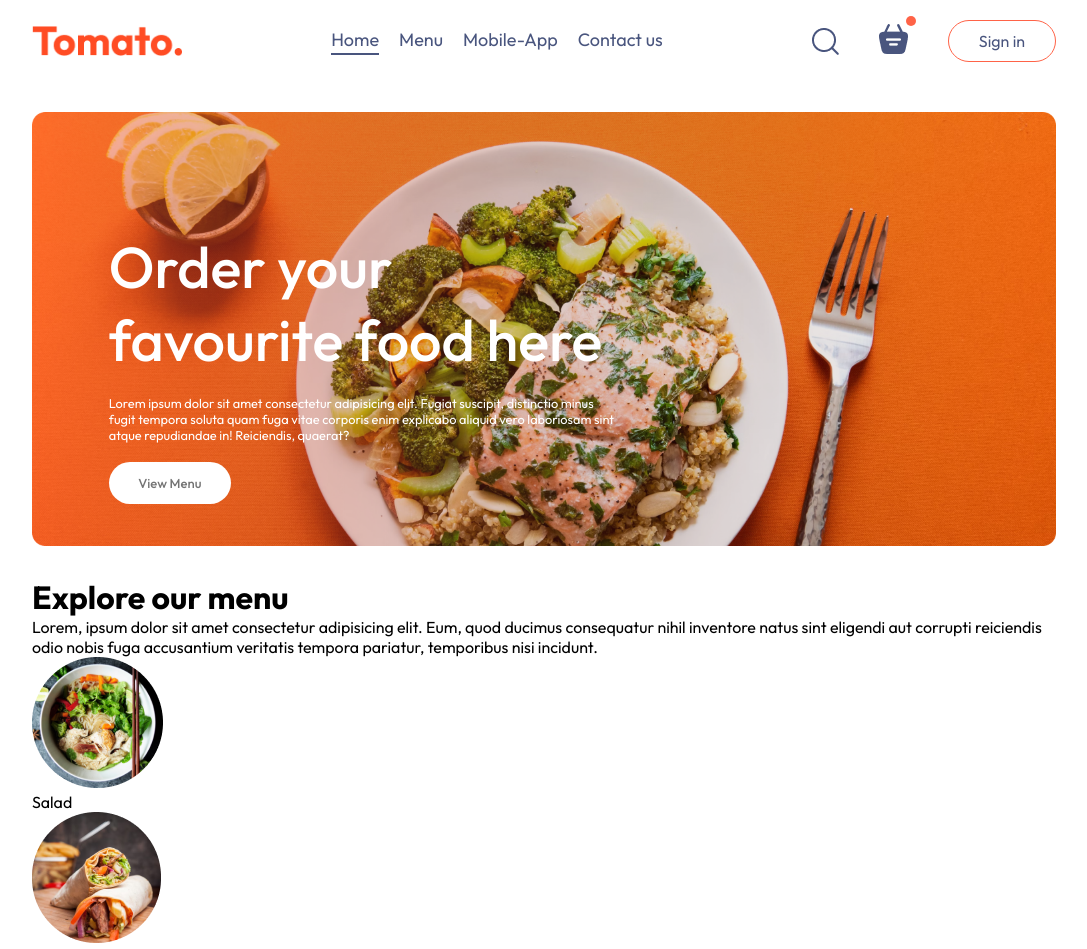
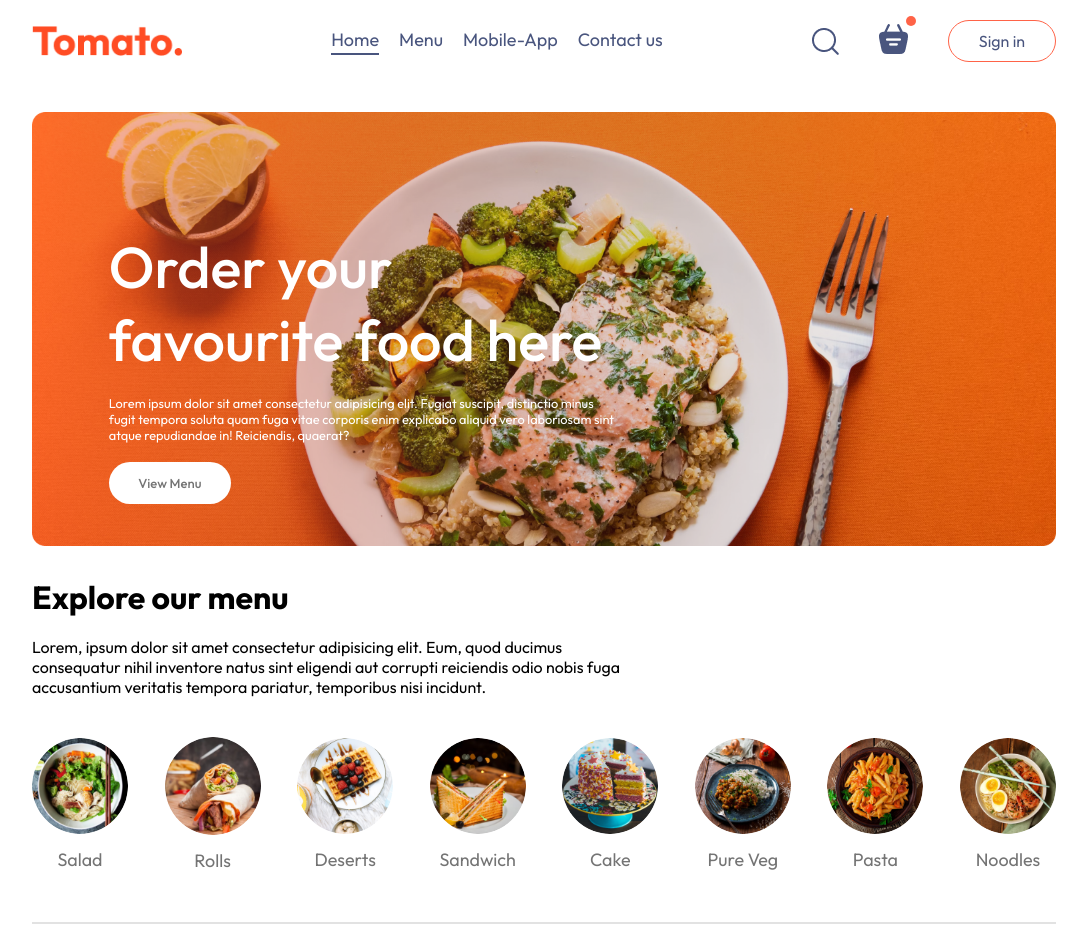
Before and after one commit to Nishara-Sewminie/Food-Order-System, a React (Vite) app in the folder frontend/: page / in a window 1280 px wide. Shown: the top 949 px of the page, without its empty margins (96-1183 px from the left). Built offline with nearby package versions, Linux system fonts and the light colour scheme; a web font is replaced by a local one.

Commit message:
Ëxplore-menu styles were added

```diff
--- a/frontend/src/components/ExploreMenu/ExploreMenu.css
+++ b/frontend/src/components/ExploreMenu/ExploreMenu.css
@@ -0,0 +1,40 @@
+.explore-menu{
+    display: flex;
+    flex-direction: column;
+    gap: 20px;
+}
+.explore-menu-text{
+    max-width: 60%;
+    columns: #808080;
+}
+.explore-menu-list{
+    display: flex;
+    justify-content: space-between;
+    align-items: center;
+    gap: 30px;
+    text-align: center;
+    margin: 20px 0px;
+    overflow-x: scroll;
+}
+.explore-menu-list::-webkit-scrollbar{
+    display: none;
+}
+.explore-menu-list-item img{
+    width: 7.5vw;
+    min-width: 80px;
+    cursor: pointer;
+    border-radius: 50%;
+    transition: 0.2s;
+}
+.explore-menu-list-item p{
+    margin-top: 10px;
+    color: #747474;
+    font-size: max(1.4vw,16px);
+    cursor: pointer;
+}
+.explore-menu hr{
+    margin: 10px 0px;
+    height: 2px;
+    background-color: #e2e2e2;
+    border:none;
+}
--- a/frontend/src/components/ExploreMenu/ExploreMenu.jsx
+++ b/frontend/src/components/ExploreMenu/ExploreMenu.jsx
@@ -5,10 +5,12 @@
 const ExploreMenu = () => {
   return (
     <div className='explore-menu' id='explore-menu'>
+
       <h1>Explore our menu</h1>
       <p className='explore-menu-text'>Lorem, ipsum dolor sit amet consectetur adipisicing elit. Eum, quod ducimus consequatur nihil inventore natus sint eligendi aut corrupti reiciendis odio nobis fuga accusantium veritatis tempora pariatur, temporibus nisi incidunt.</p>
+
       <div className="explore-menu-list">
-  {menu_list.map((item,index)=>{
+        {menu_list.map((item, index) => {
           return (
             <div key={index} className="explore-menu-list-item">
               <img src={item.menu_image} alt='' />
@@ -17,6 +19,7 @@
           )
         })}
       </div>
+      <hr/>
     </div>
   )
 }
```
Lines whose indentation alone changed are shown as unchanged.
